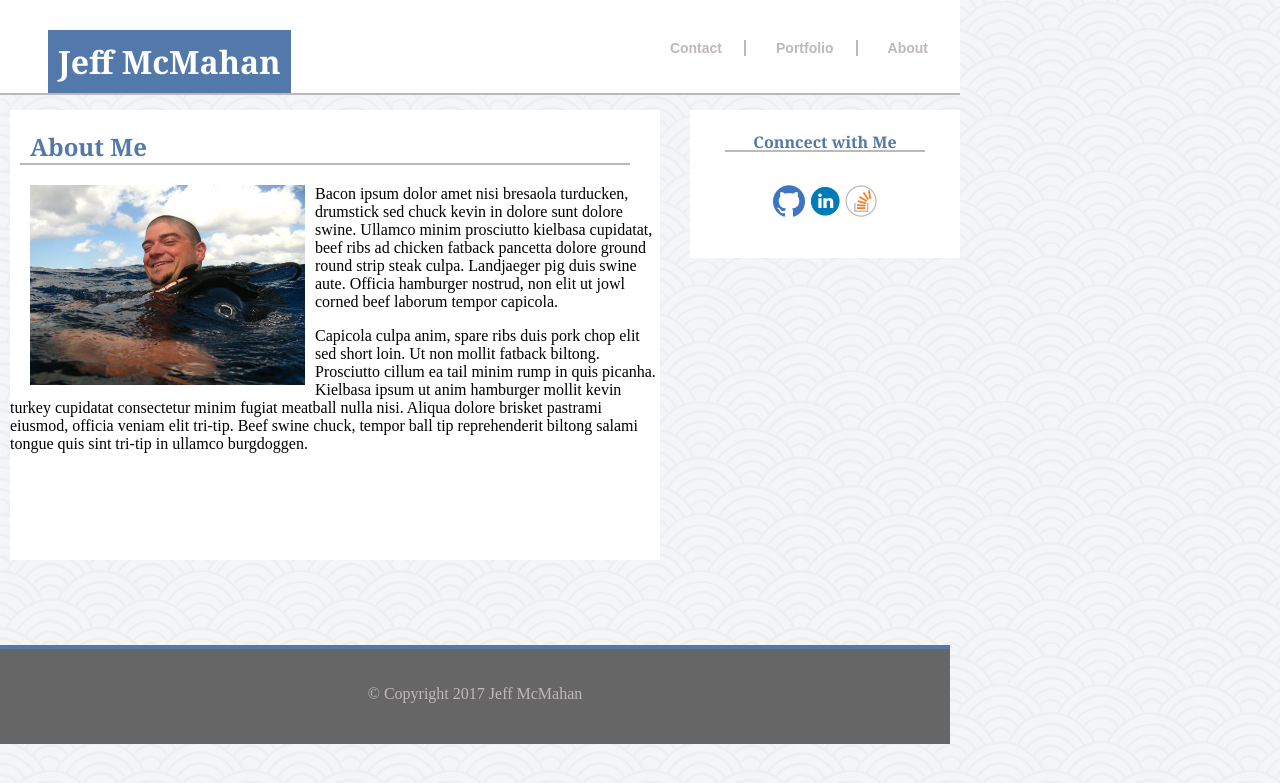
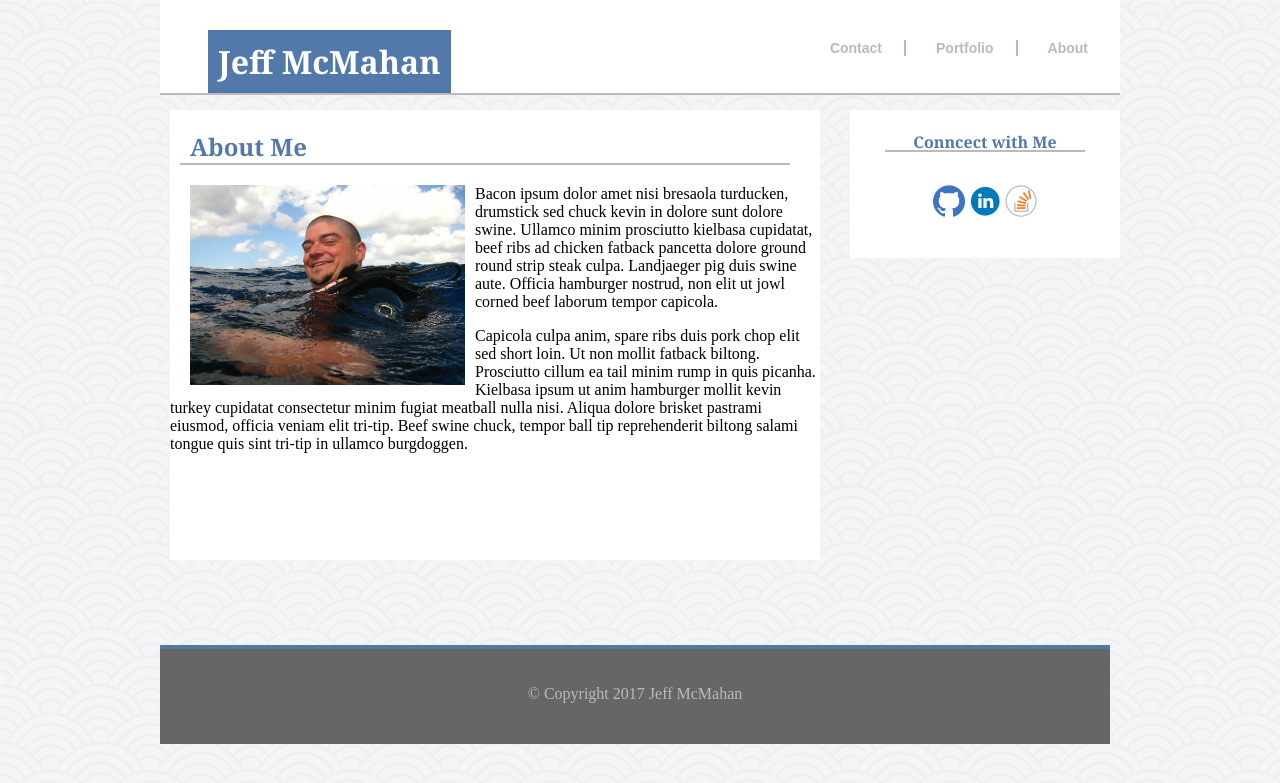
Before and after one commit to jjm552/Basic-Portfolio, a PHP site: page / in a window 1280 px wide. Shown: the top 783 px of the page. Run offline with PHP 8.4, Linux system fonts and the light colour scheme.

Commit message:
index and style updated

```diff
--- a/assets/css/style.css
+++ b/assets/css/style.css
@@ -1,6 +1,6 @@
 body{
 	background-color: #ffffff;
-	margin: 0;
+	margin: 0 auto ;
 	width: 960px;
 	background-image: url(../images/seigaiha.png);
 }
--- a/index.html
+++ b/index.html
@@ -18,9 +18,11 @@
 
 	<div class="contain2">
 		<h2>About Me</h2>
+
 			<div class="about_image">
 			<img src="assets/images/jjm552.jpg" height=200 width=275 alt="Jeff McMahan">
 			</div>
+
 			<p id="text1">
 				Bacon ipsum dolor amet nisi bresaola turducken, drumstick sed chuck kevin in dolore sunt dolore swine. Ullamco minim prosciutto kielbasa cupidatat, beef ribs ad chicken fatback pancetta dolore ground round strip steak culpa. Landjaeger pig duis swine aute. Officia hamburger nostrud, non elit ut jowl corned beef laborum tempor capicola.
 			</p>
@@ -49,6 +51,7 @@
 			</h4>
 		</div>
 	</div>
+
 	<footer>
 		<div class="push"></div>
 		<div class="footer">
```
